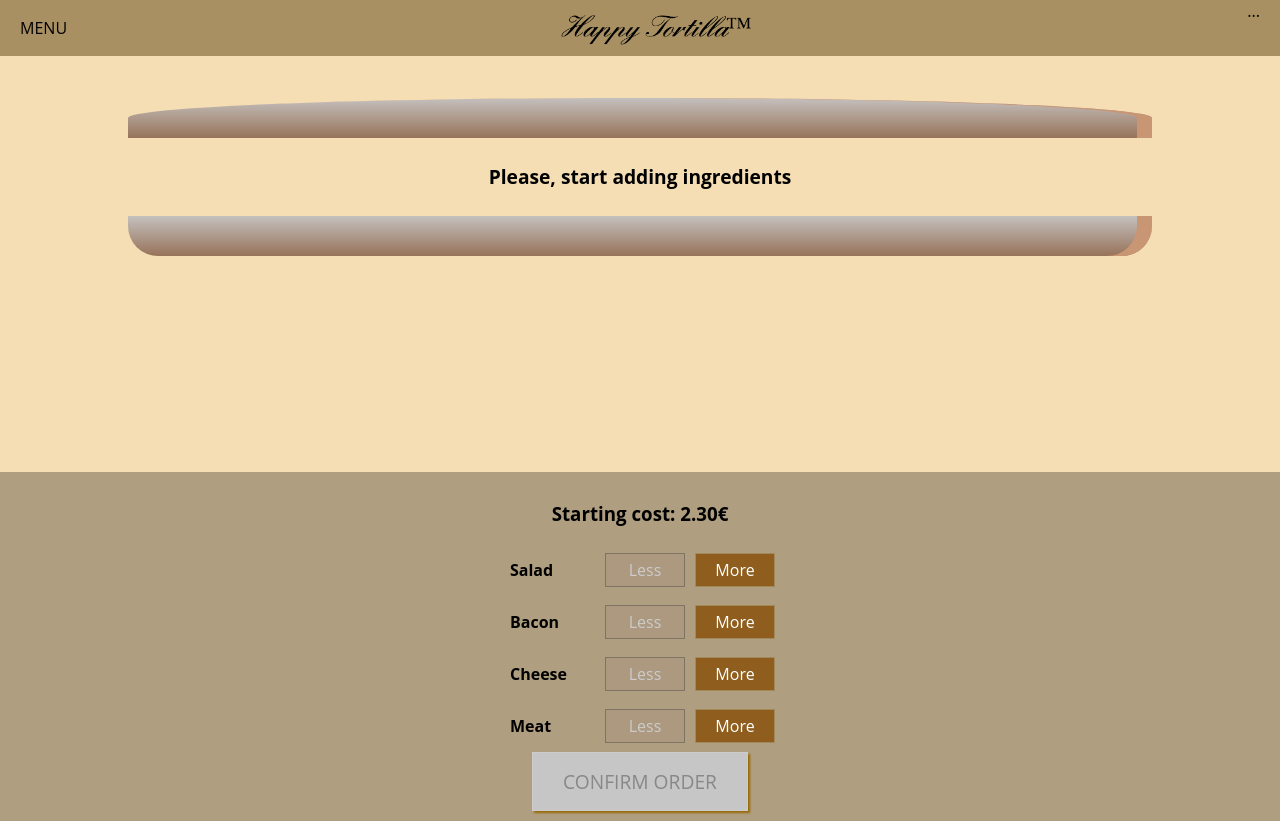
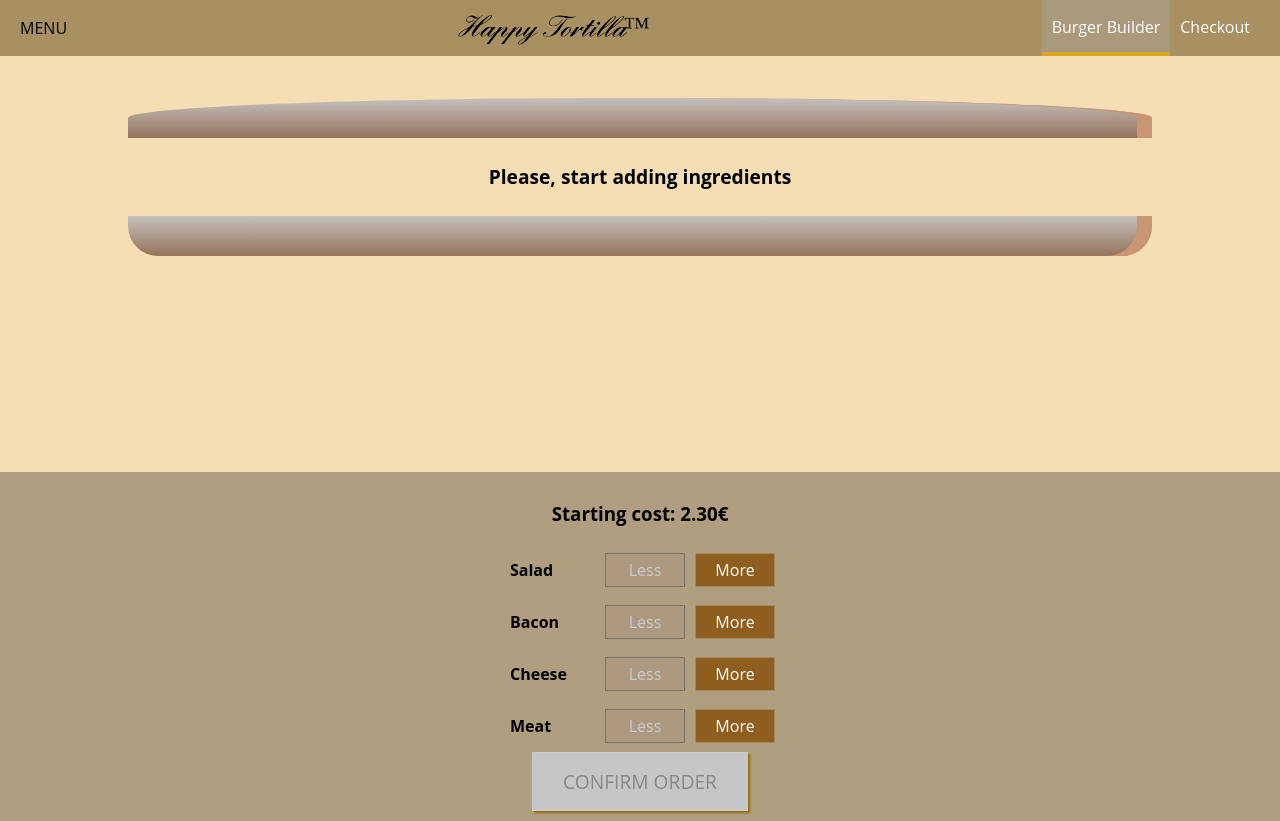
Before and after one commit to 777pretty/react-tf, a React app: page / in a window 1280 px wide. Built offline with nearby package versions, Linux system fonts and the light colour scheme.

Commit message:
addingAndStylingNavItemsUpd

```diff
--- /dev/null
+++ b/src/components/Navigation/NavigationItems/NavigationItem/NavigationItem.css
@@ -0,0 +1,25 @@
+.NavigationItem {
+    margin: 0;
+    box-sizing: border-box;
+    display: flex;
+    height: 100%;
+    align-items: center;
+}
+
+.NavigationItem a {
+    color: white;
+    text-decoration: none;
+    height: 100%;
+    padding: 16px 10px;
+    border-bottom: 4px solid transparent;
+    box-sizing: border-box;
+    display: block;
+}
+
+.NavigationItem a:hover,
+.NavigationItem a:active,
+.NavigationItem a.active {
+    background-color: rgb(170, 153, 122);
+    border-bottom: 4px solid goldenrod;
+    color: white;
+}
--- /dev/null
+++ b/src/components/Navigation/NavigationItems/NavigationItem/NavigationItem.js
@@ -0,0 +1,11 @@
+import React from 'react'
+
+import classes from './NavigationItem.css'
+
+const navigationItem = (props) => (
+        <li className={classes.NavigationItem}>
+            <a href={props.link} className={props.active ? classes.active : null}>{props.children}</a>
+        </li>
+)
+
+export default navigationItem
--- /dev/null
+++ b/src/components/Navigation/NavigationItems/NavigationItems.css
@@ -0,0 +1,8 @@
+.NavigationItems {
+    margin: 0;
+    padding: 0;
+    list-style: none;
+    display: flex;
+    align-items: center;
+    height: 100%;
+}
--- /dev/null
+++ b/src/components/Navigation/NavigationItems/NavigationItems.js
@@ -0,0 +1,14 @@
+import React from 'react'
+
+import classes from './NavigationItems.css'
+import NavigationItem from './NavigationItem/NavigationItem'
+
+const navigationItems = (props) => (
+    <ul className={classes.NavigationItems}>
+        <NavigationItem link="/" active>Burger Builder</NavigationItem>
+        <NavigationItem link="/">Checkout</NavigationItem>
+
+    </ul>
+)
+
+export default navigationItems
--- a/src/components/Navigation/Toolbar/Toolbar.js
+++ b/src/components/Navigation/Toolbar/Toolbar.js
@@ -2,13 +2,14 @@
 
 import classes from './Toolbar.css'
 import Logo from '../../Logo/Logo'
+import NavigationItems from '../NavigationItems/NavigationItems';
 
 const toolbar = (props) => (
 <header className={classes.Toolbar}>
         <div>MENU</div>
         <Logo />
         <nav>
-            ...
+            <NavigationItems />
         </nav>
     </header>
 )
```
